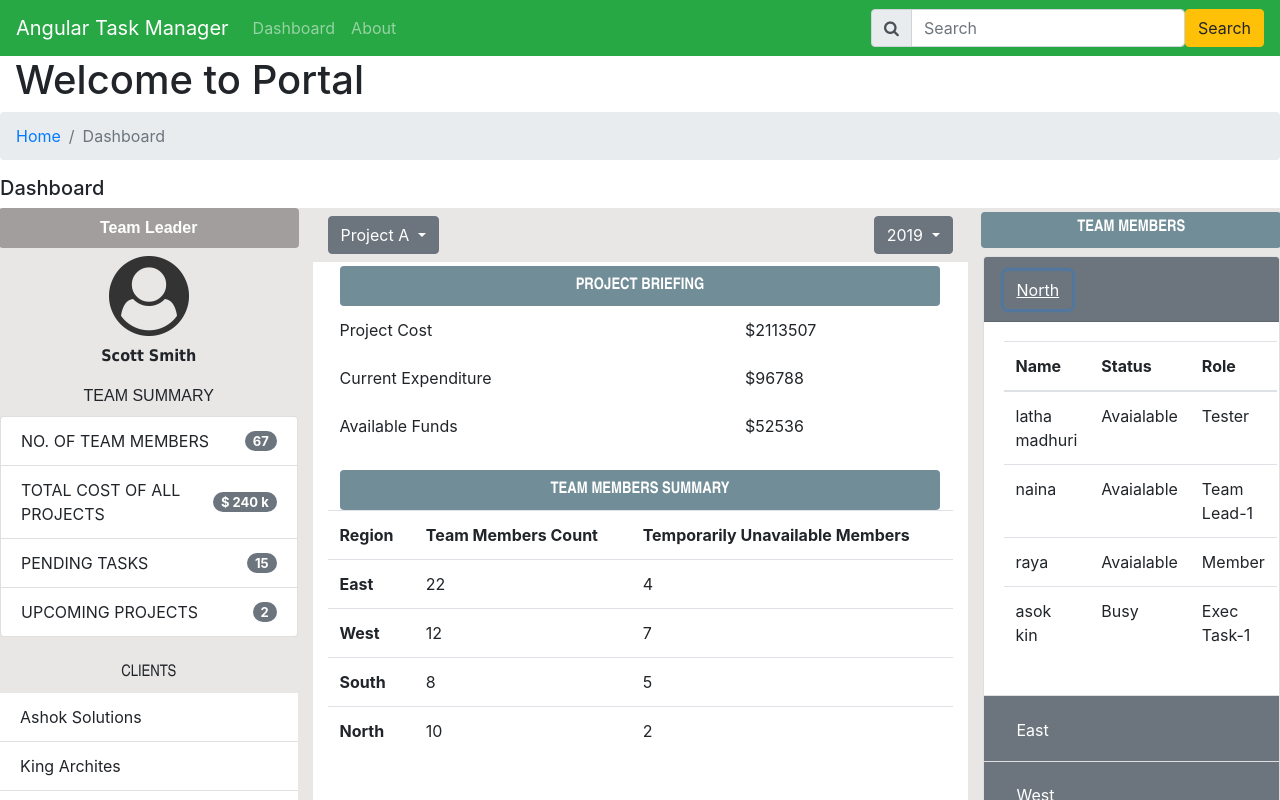
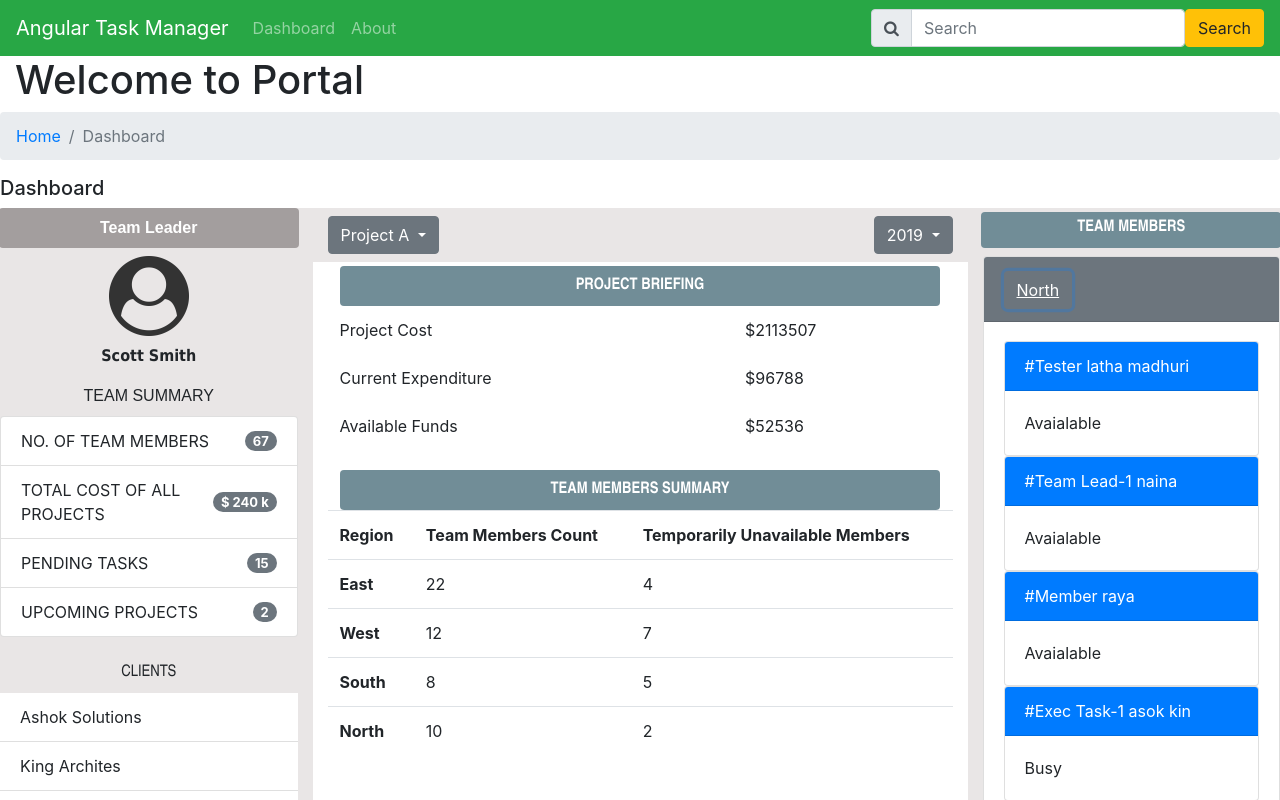
Before and after one commit to ashokboya891/TaskManager, an Angular app: page /dashboard in a window 1280 px wide. Both pictures are taken after a click on the button "North". Shown: the top 800 px of the page. Built offline with nearby package versions, Linux system fonts and the light colour scheme.

Commit message:
ngig and ng if else

```diff
--- a/src/app/dashboard/dashboard.component.html
+++ b/src/app/dashboard/dashboard.component.html
@@ -196,6 +196,8 @@
               class="card"
               *ngFor="let teamMembersGroup of TeamMembers; let i = index"
             >
+
+
               <div class="card-header bg-secondary" id="card1">
                 <h2 class="mb-0">
                   <button
@@ -214,6 +216,22 @@
                 data-parent="#accordion1"
               >
                 <div class="card-body">
+                    <div *ngIf="i==0;then firstTemplate;else secondTemplate">
+
+                    </div>
+                    <ng-template #firstTemplate>
+                        <div
+                        class="card"
+                        *ngFor="let member of teamMembersGroup.Members"
+                      >
+                        <div class="card-header bg-primary text-white">
+                          #{{ member.role }} {{ member.name }}
+                        </div>
+                        <div class="card-body">{{ member.status }}</div>
+                      </div>
+                    </ng-template>
+
+                    <ng-template #secondTemplate>
                         <table class="table">
                             <thead>
                               <tr>
@@ -232,11 +250,14 @@
                               </tr>
                             </tbody>
                           </table>
+                    </ng-template>
+
+                </div>
+              </div>
+
             </div>
           </div>
         </div>
       </div>
     </div>
   </div>
-    </div>
-  </div>
```
Lines whose indentation alone changed are shown as unchanged.
